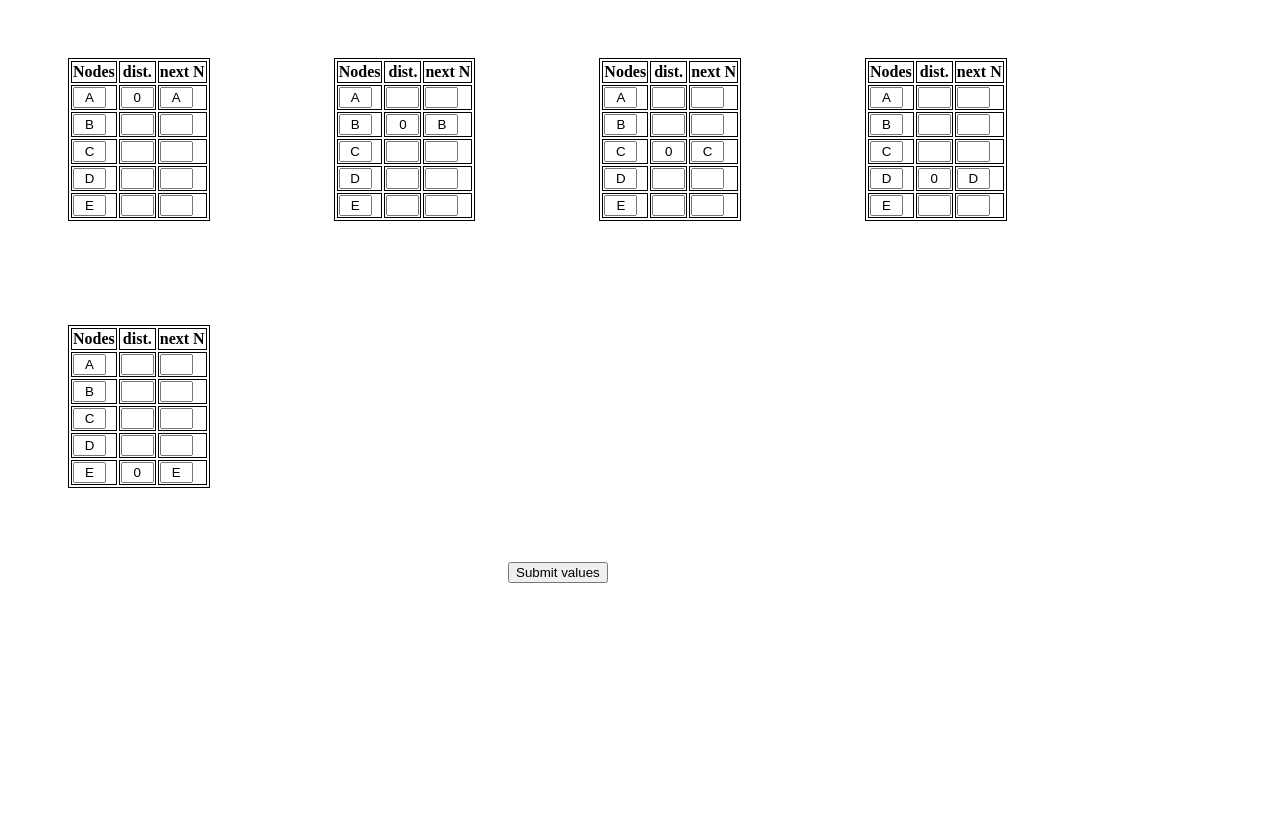
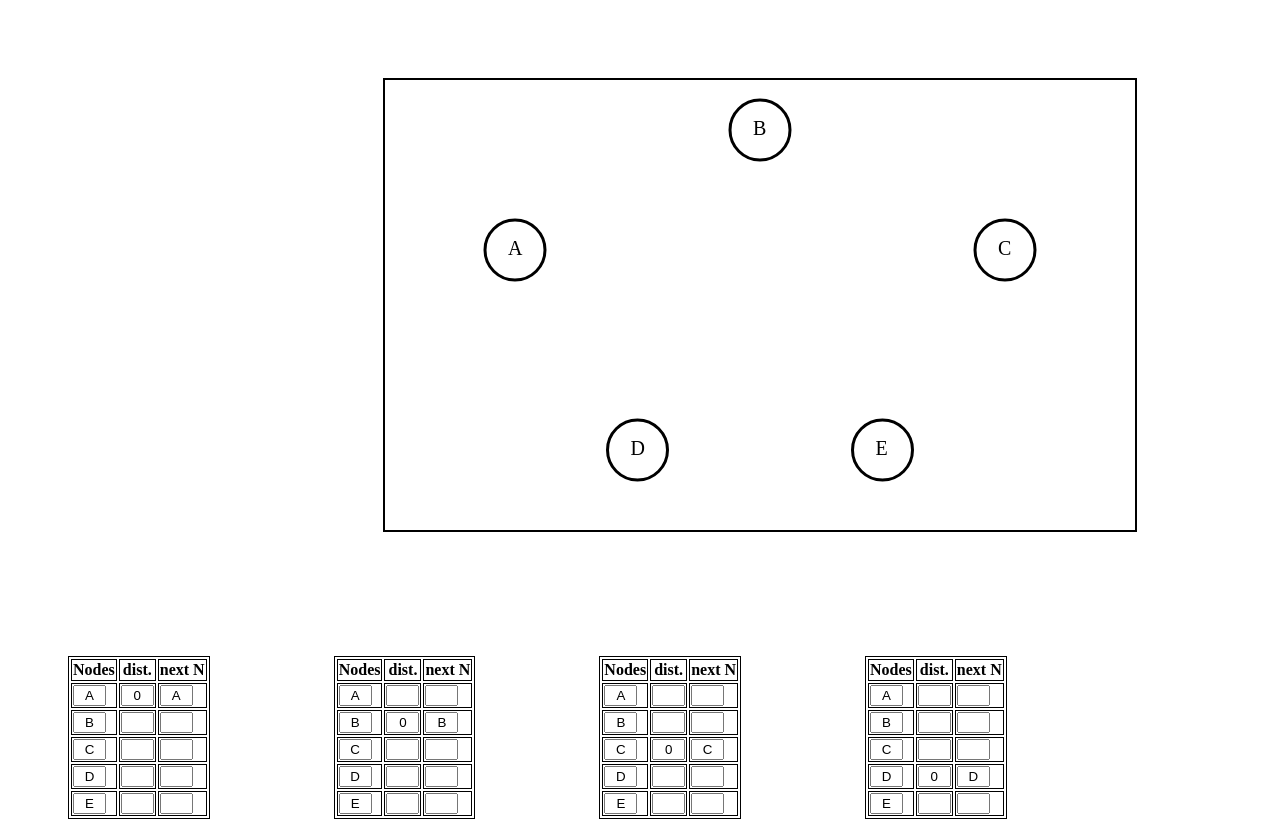
Before and after one commit to nikhil24agarwal/virtual-lab-experiment-, a plain HTML site: page static.html in a window 1280 px wide. Shown: the top 822 px of the page. Before the commit the page ends 800 px from the top, so only its background shows below. Drawn offline with Linux system fonts and the light colour scheme.

Commit message:
canvas initial commit

```diff
--- a/css/style.css
+++ b/css/style.css
@@ -14,3 +14,11 @@ table{
 input{
     text-align: center;
 }
+
+canvas{
+    border: 2px solid black;
+    margin-left: 375px;
+    margin-top: 70px;
+    margin-bottom: 70px;
+
+}
--- a/js/static.js
+++ b/js/static.js
@@ -1,3 +1,54 @@
+var canvas = document.querySelector("canvas");
+var c=canvas.getContext("2d");
+var x1=130
+,y1=170
+,x2=375
+,y2=50
+,x3=620
+,y3=170
+,x4=252.5
+,y4=370
+,x5=497.5
+,y5=370
+c.lineWidth = 3;
+
+
+c.beginPath();
+c.arc(x1,y1,30,0,Math.PI*2,false);
+c.font= "20px serif"
+c.fillText("A",x1-7,y1+5);
+c.stroke();
+
+c.beginPath();
+c.arc(x2,y2,30,0,Math.PI*2,false);
+c.font= "20px serif"
+c.fillText("B",x2-7,y2+5);
+c.stroke();
+
+c.beginPath();
+c.arc(x3,y3,30,0,Math.PI*2,false);
+c.font= "20px serif"
+c.fillText("C",x3-7,y3+5);
+c.stroke();
+
+c.beginPath();
+c.arc(x4,y4,30,0,Math.PI*2,false);
+c.font= "20px serif"
+c.fillText("D",x4-7,y4+5);
+c.stroke();
+
+c.beginPath();
+c.arc(x5,y5,30,0,Math.PI*2,false);
+c.font= "20px serif"
+c.fillText("E",x5-7,y5+5);
+c.stroke();
+
+function tablee(arr1){
+
+}
+
+
+
 function f(){
     var atable={
         dist:[],
@@ -39,6 +90,7 @@ function f(){
         etable.dist.push(document.querySelector("body > table:nth-child(5) > tbody > tr:nth-child(" + i +")" +"> td:nth-child(2) > input").value);
         etable.nextn.push(document.querySelector("body > table:nth-child(5) > tbody > tr:nth-child(" + i +")" +"> td:nth-child(3) > input").value);
     }
-    console.log(atable.dist);
+
+
 
 }
--- a/static.html
+++ b/static.html
@@ -7,6 +7,8 @@
     <link rel="stylesheet" href="css/style.css">
 </head>
 <body>
+    <canvas id="canvas" width="750" height="450"></canvas>
+    <div>
     <table>
         <tr>
             <th>Nodes</th>
@@ -167,6 +169,7 @@
             <td><input size="1" value="E"  readonly="readonly"></td>
         </tr>
     </table>
+    </div>
 
     <div class="but">
     <button id="tablesub" onclick="f()">Submit values</button>
```
